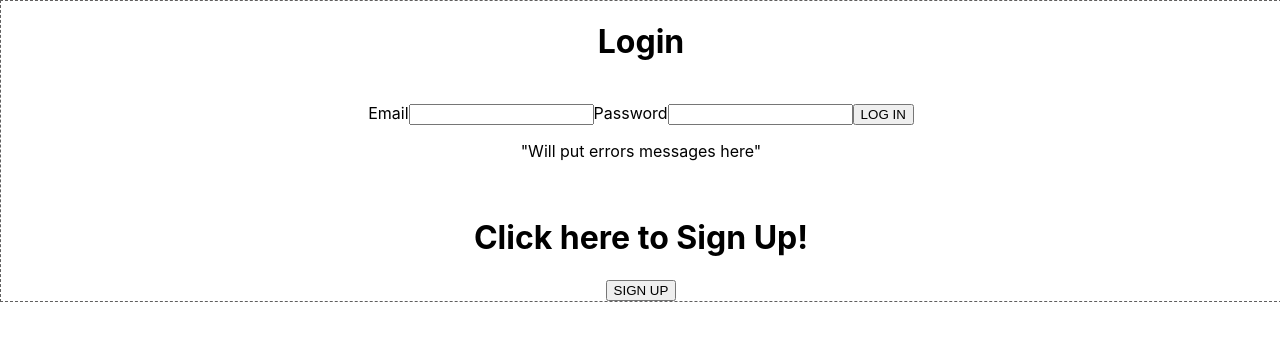
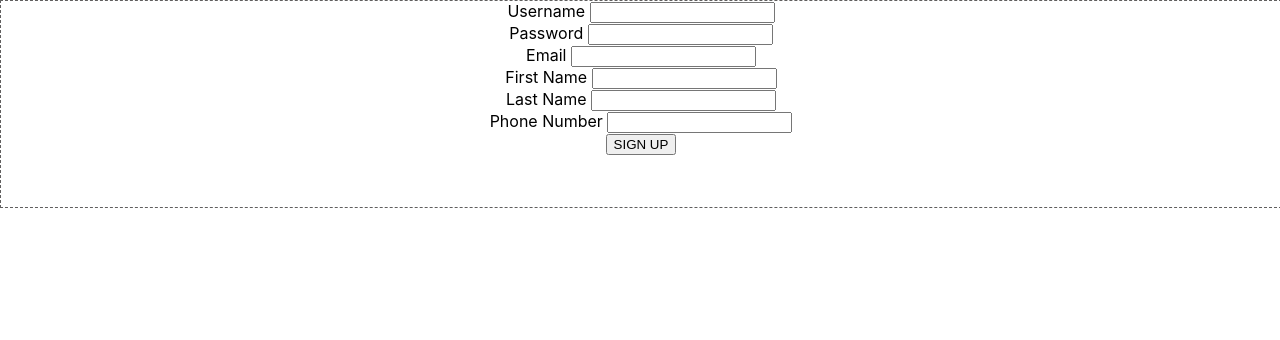
Before and after one commit to elvinhatamov/Pull-up, a React (Create React App) app: page /signup in a window 1280 px wide. Shown: the top 340 px of the page. Built offline with nearby package versions, Linux system fonts and the light colour scheme.

Commit message:
working signup page

```diff
--- a/src/App.js
+++ b/src/App.js
@@ -28,32 +28,40 @@ function App() {
   }, []);
 
   const handleLoginUpdate = (incomingUser) => {
+    console.log(
+      `handleLoginUpdate Triggered! incoming user is : ${incomingUser}`
+    );
     setUser(incomingUser);
   };
 
   return (
-    <div className='App'>
-      <div className='wireframe'>
+    <div className="App">
+      <div className="wireframe">
         {user ? (
           <Routes>
-            <Route path='/' element={<HomePage />} />
-            <Route path='/listing/detail' element={<ListingDetail />} />
-            <Route path='/login' element={<LoginForm />} />
-            <Route path="/signup">
-              <SignUpForm />
-            </Route>
+            <Route path="/" element={<HomePage />} />
+            <Route path="/listing/detail" element={<ListingDetail />} />
+
+            <Route
+              path="/signup"
+              element={<SignUpForm handleLoginUpdate={handleLoginUpdate} />}
+            ></Route>
           </Routes>
         ) : (
           <Routes>
             <Route
-              path='*'
+              path="/signup"
+              element={<SignUpForm handleLoginUpdate={handleLoginUpdate} />}
+            ></Route>
+            <Route
+              path="*"
               element={<LoginForm handleLoginUpdate={handleLoginUpdate} />}
             />
           </Routes>
         )}
       </div>
     </div>
-  )
+  );
 }
 
 export default App;
--- a/src/Components/LoginForm/LoginForm.jsx
+++ b/src/Components/LoginForm/LoginForm.jsx
@@ -1,6 +1,6 @@
 import { Component } from "react";
 import React, { useState, useEffect } from "react";
-import { useNavigate } from "react-router-dom";
+import { useNavigate, Link } from "react-router-dom";
 
 function LoginForm(props) {
   //hook setup for some value to be relaced
@@ -34,6 +34,7 @@ function LoginForm(props) {
 
       //grab user's (Mongo) document from the json token
       const userDoc = JSON.parse(atob(token.split(".")[1])).user;
+      console.log("This is userDoc from login after parsing token: ", userDoc);
       //PASSING USER JUST TO TRIGGER REFRESH
       props.handleLoginUpdate(userDoc);
 
@@ -42,10 +43,6 @@ function LoginForm(props) {
       console.log("Login Form Error: ", err);
     }
   };
-
-
-
-
 
   return (
     <div className="LoginForm" onSubmit={handleSubmit}>
@@ -73,7 +70,9 @@ function LoginForm(props) {
       <p className="login-error-message">"Will put errors messages here"</p>
       <br />
       <h1>Click here to Sign Up!</h1>
-      <button>SIGN UP</button>
+      <Link to="/signup">
+        <button>SIGN UP</button>
+      </Link>
     </div>
   );
 }
--- a/src/Components/SignUpForm/SignUpForm.jsx
+++ b/src/Components/SignUpForm/SignUpForm.jsx
@@ -1,72 +1,124 @@
-import { Component} from 'react'
+import React, { Component } from "react";
 
-export default class SignUpForm extends Component{
+export default class SignUpForm extends Component {
   state = {
-  name: '',
-  email: '',
-  password: '',
-  confirm: '',
-  error: ''
+    username: "",
+    email: "",
+    password: "",
+    firstName: "",
+    lastName: "",
+    phone: "",
+    confirm: "",
+    error: "",
   };
 
- handleChange =(evt)=>{
+  handleChange = (evt) => {
     this.setState({
-   [evt.target.name]:evt.target.value,
-   error:''
-  })
- }
+      [evt.target.name]: evt.target.value,
+      error: "",
+    });
+  };
   signupHandle = async (evt) => {
+    evt.preventDefault();
+
+    console.log(
+      `Handling Name is ${this.state.username} and email is ${this.state.email}`
+    );
     try {
       // 1. POST our new user info to the server
-    const fetchResponse = await fetch('/api/users/signup', {
-      method: 'POST',
-      headers: { 'Contect-Type': 'application/json' },
+      const fetchResponse = await fetch("/api/users/signup", {
+        method: "POST",
+        headers: { "Content-Type": "application/json" },
         body: JSON.stringify({
-        name: this.state.name,
+          username: this.state.username,
+          password: this.state.password,
           email: this.state.email,
-        password: this.state.password,
+          firstName: this.state.firstName,
+          lastName: this.state.lastName,
+          phone: this.state.phone,
         }),
-    })
+      });
       // 2. Check "fetchResponse.ok". False means status code was 4xx from the server/controller action
-    if (!fetchResponse.ok) throw new Error('Fetch failed -bad request')
+      if (!fetchResponse.ok) throw new Error("Fetch failed -bad request");
 
-    let token = await fetchResponse.json() //3.decode fetch response to get jwt from srv
-    localStorage.setItem('token', token)
+      let token = await fetchResponse.json(); //3.decode fetch response to get jwt from srv
+      console.log(`This is the token we got: `, token);
+      localStorage.setItem("token", token);
 
-    const userDoc = JSON.parse(atob(token.split('.')[1])).user
-    this.props.setUserInState(userDoc)
+      const userDoc = JSON.parse(atob(token.split(".")[1])).user;
+
+      console.log(`This is userDoc after parsing token: `, userDoc);
+      //call function all the way up in login page and update user
+      this.props.handleLoginUpdate(userDoc);
     } catch (error) {
-    console.log('SignupForm error', error)
-    this.setState({ error: 'Sign Up Failed - Try Again' })
+      console.log("SignupForm error", error);
+      this.setState({ error: `Sign Up Error: ${error}` });
     }
-}
-render(){
- const disable = this.state.password !== this.state.confirm;
+  };
+
+  render() {
+    //const disable = this.state.password !== this.state.confirm;
     return (
-   <div>
+      <div className="SignUpForm" onSubmit={this.signupHandle}>
         <form>
-       <label>Name</label>
+          <label>Username </label>
           <input
-         type='text'
-         name='name'
-         value={this.state.name}
+            type="text"
+            name="username"
+            value={this.state.username}
+            onChange={this.handleChange}
+            required
+          />{" "}
+          <br />
+          <label>Password </label>
+          <input
+            type="password"
+            name="password"
+            value={this.state.password}
             onChange={this.handleChange}
             required
           />
-       <label>Email</label>
+          <br />
+          <label>Email </label>
           <input
-         type='email'
-         name='email'
+            type="email"
+            name="email"
             value={this.state.email}
             onChange={this.handleChange}
             required
           />
-       <button type='submit' disabled={disable}>
-         SIGN UP
-       </button>
+          <br />
+          <label>First Name </label>
+          <input
+            type="text"
+            name="firstName"
+            value={this.state.firstName}
+            onChange={this.handleChange}
+            required
+          />
+          <br />
+          <label>Last Name </label>
+          <input
+            type="text"
+            name="lastName"
+            value={this.state.lastName}
+            onChange={this.handleChange}
+            required
+          />
+          <br />
+          <label>Phone Number </label>
+          <input
+            type="text"
+            name="phone"
+            value={this.state.phone}
+            onChange={this.handleChange}
+            required
+          />
+          <br />
+          <button type="submit">SIGN UP</button>
         </form>
-     <p className='error-message'>&nbsp;{this.state.error}</p>
+        <p className="error-message">&nbsp;{this.state.error}</p>
       </div>
- )
+    );
   }
 }
```
Also changed, not shown: controllers/users.js (+32 -24 lines). Lines whose indentation alone changed are shown as unchanged.
